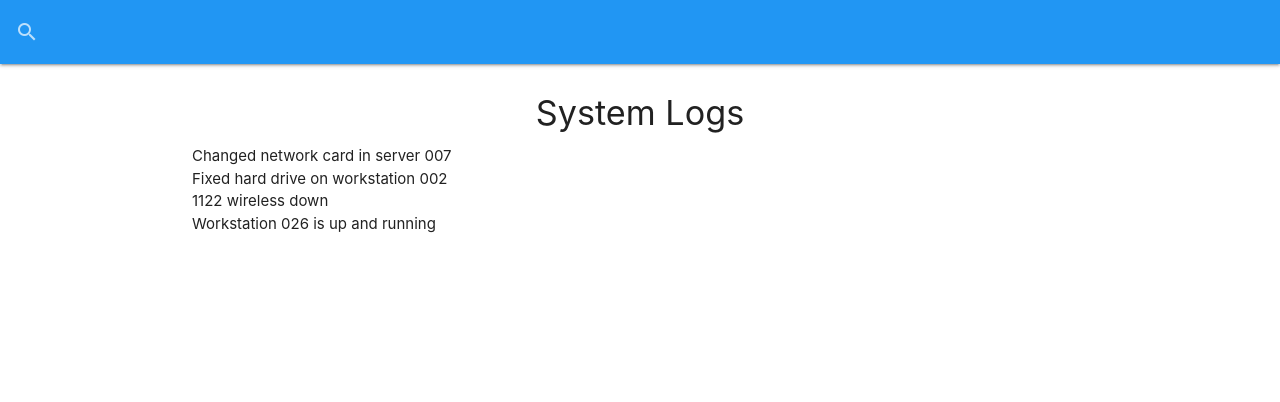
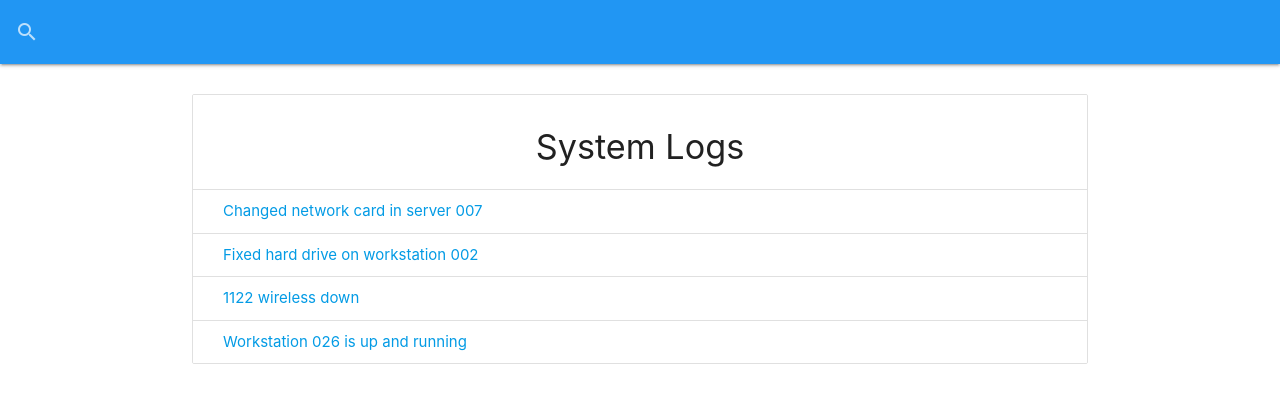
Before and after one commit to carolninganga/react-employee-logger, a React (Create React App) app: page / in a window 1280 px wide. Shown: the top 402 px of the page. Built offline with nearby package versions, Linux system fonts and the light colour scheme; data requests are answered from the project's data file.

Commit message:
added logitem to logs file

```diff
--- a/src/components/logs/LogItem.js
+++ b/src/components/logs/LogItem.js
@@ -0,0 +1,19 @@
+import React from 'react'
+import PropTypes from 'prop-types'
+
+const LogItem = ({ log }) => {
+    return (
+        <li className='collection-item'>
+        <div>
+            <a href=''>{log.message}</a>
+        </div>
+        </li>
+    )
+}
+
+LogItem.propTypes = {
+    log: PropTypes.object.isRequired
+
+}
+
+export default LogItem
--- a/src/components/logs/Logs.js
+++ b/src/components/logs/Logs.js
@@ -1,4 +1,7 @@
-import React, { useState, useEffect } from 'react'
+import React, { useState, useEffect } from 'react';
+import LogItem from './LogItem';
+
+
 const Logs = () => {
     const [logs, setLogs] = useState([]);
     const [loading, setLoading] = useState(false);
@@ -17,12 +20,12 @@ const Logs = () => {
         return <h4>Loading</h4>
     }
     return (
-        <ul className="collection-with-header">
+        <ul className="collection with-header">
         <li className="collection-header">
         <h4 className="center">System Logs</h4>
         </li>
         {!loading && logs.length === 0? (<p className="center">No logs to show...</p>):(
-            logs.map(log => <li>{log.message}</li>)
+            logs.map(log => <LogItem log={log} key={log.id}/>)
         )}
         </ul>
     )
```
